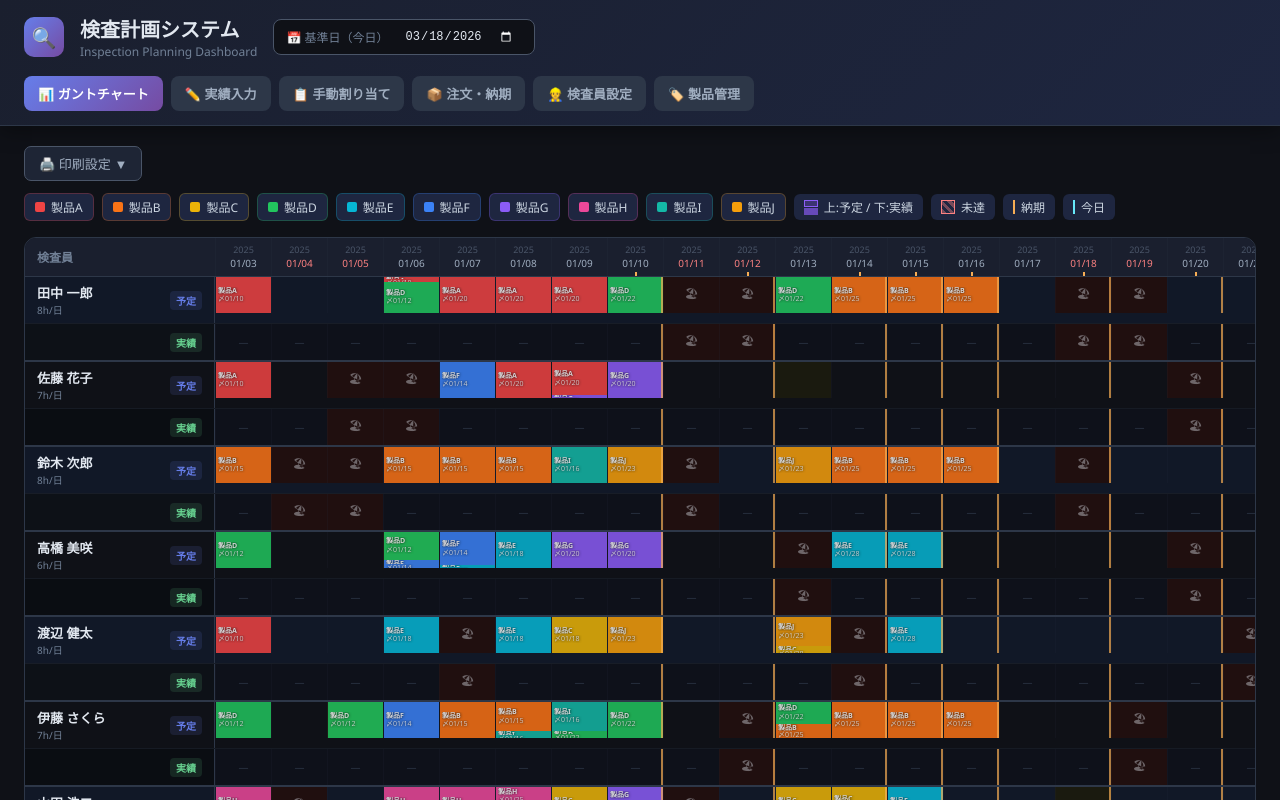
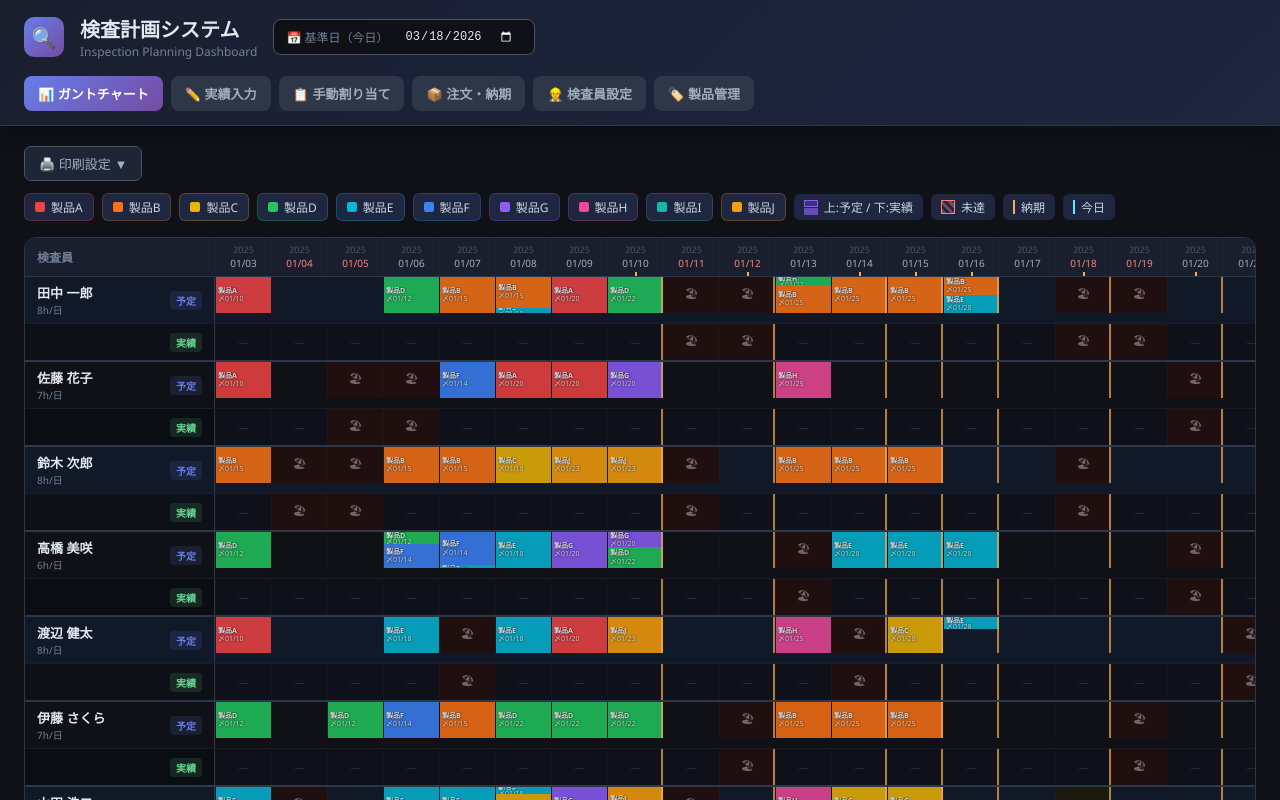
Before and after one commit to yw10192/Inspection_app, a React (Vite) app: page / in a window 1280 px wide. Shown: the top 800 px of the page. Built offline with nearby package versions, Linux system fonts and the light colour scheme.

Commit message:
Fix: maintain deadline order for same product multiple orders

```diff
--- a/src/App.jsx
+++ b/src/App.jsx
@@ -196,17 +196,19 @@ function generateSchedule(inspectors, orders, range, actuals, today, manualAssig
   // 納期昇順のベースソート
   const sortedOrders = [...orders].sort((a, b) => new Date(a.deadline) - new Date(b.deadline));
 
-  // 2段階eligible: 3日前までに終わらせたい注文を優先し、
-  // 残量があれば納期を超えてでも割り当てる
+  // eligible 構築:
+  // 1. 3日前以内に納期が来る注文を優先（納期昇順）
+  // 2. それがない場合のみ、納期を超えた注文も含める
+  // ※ 同一製品で納期違いが複数ある場合も必ず納期昇順を維持
   function buildEligible(ins, dk) {
-    const deadline3 = sortedOrders.filter(
-      (o) => remaining[o.id] > 0.5 && ins.canInspect.includes(o.productId) && toKey(addDays(o.deadline, -3)) >= dk
-    );
-    if (deadline3.length > 0) return deadline3;
-    // 3日前では間に合わない → 納期を超えてでも割り当て
-    return sortedOrders.filter(
+    const all = sortedOrders.filter(
       (o) => remaining[o.id] > 0.5 && ins.canInspect.includes(o.productId)
     );
+    // 3日前以内（バッファ内）の注文
+    const withinBuffer = all.filter(o => toKey(addDays(o.deadline, -3)) >= dk);
+    if (withinBuffer.length > 0) return withinBuffer;
+    // バッファを超えた注文しかない → 納期超えも許容（すでに納期昇順）
+    return all;
   }
 
   // ── 製品ごとの担当検査員を事前に割り当てる ──────────────────────
@@ -238,15 +240,9 @@ function generateSchedule(inspectors, orders, range, actuals, today, manualAssig
     inspectorLoad[best.id]++;
   }
 
-  // 担当製品以外は他の検査員が手伝える優先度を下げる並び替え
-  // eligible を「担当者が自分」→「担当者が他人（ヘルプ）」→ 納期順 で並べる
+  // 納期順で並び替え（担当者優先は納期逆転を起こすため廃止）
   function sortByAssignment(eligible, insId) {
-    return [...eligible].sort((a, b) => {
-      const aPrimary = productAssignment[a.productId] === insId ? 0 : 1;
-      const bPrimary = productAssignment[b.productId] === insId ? 0 : 1;
-      if (aPrimary !== bPrimary) return aPrimary - bPrimary;
-      return new Date(a.deadline) - new Date(b.deadline);
-    });
+    return [...eligible].sort((a, b) => new Date(a.deadline) - new Date(b.deadline));
   }
 
   for (const dk of dateKeys) {
```
